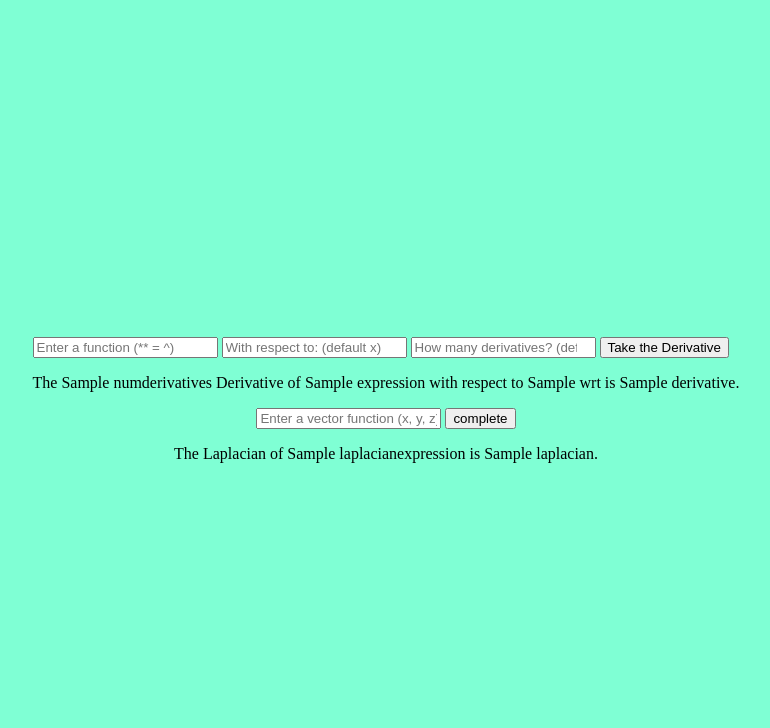
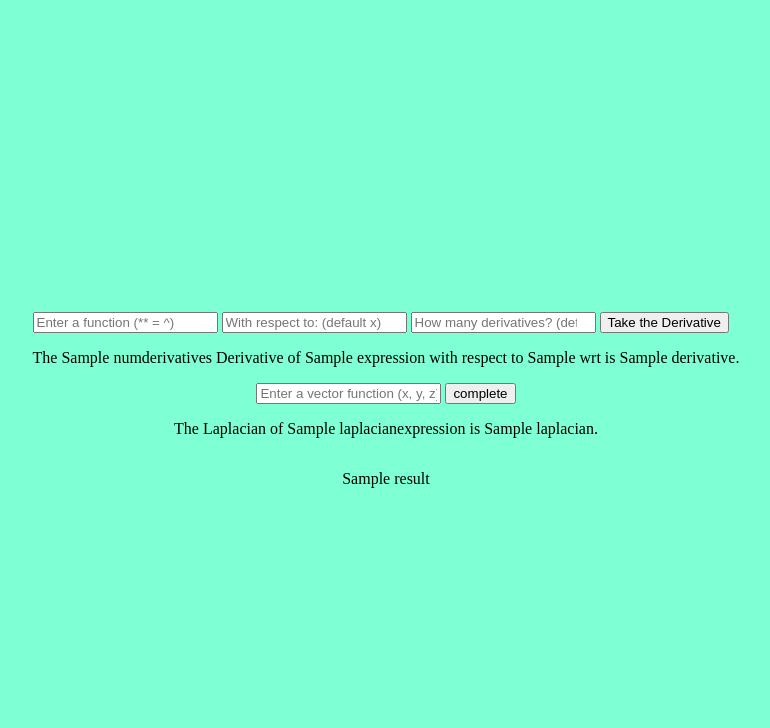
Before and after one commit to muffunfase/Laplacian, a Flask app: template templates/index.html in a window 1280 px wide. Shown: the top 728 px of the page, without its empty margins (262-1032 px from the left). Run offline with Flask 3, Linux system fonts and the light colour scheme; the template is opened without the code that fills it: most values are stand-ins (such as "Sample title", 1, 10 or a date in 2020).

Commit message:
laplacian of scalar field

```diff
--- a/app.py
+++ b/app.py
@@ -11,11 +11,37 @@ with open ('Potentials.csv', newline='', encoding='utf-8-sig') as csv_file:
         values.append(row)
 values = [[float(item) for item in array] for array in values]
 print(values)
+
+data = np.array(values)
+
+#split into columns
+r = data[:, 0]
+v = data[:, 1]
+
+## taking the first derivative wrt r
+deriv = np.gradient(v, r)
+## inside term (r^2 * dV)
+inside = r**2 * deriv
+## second derivative wrt r
+secondderiv = np.gradient(inside, r)
+
+laplcian = 1/r**2 * secondderiv
+
+result = np.column_stack((r, v, laplcian))
+print(result)
+
+#print('r:', r)
+#print('v:', v)
+
+## equation is 1/r^2 * d/dr(r^2 * dv/dr)
+
+
 app = Flask(__name__)
 
 @app.route('/')
 def home():
-    return render_template('index.html')
+    result = result
+    return render_template('index.html', info=result)
 
 @app.route('/derivative', methods=['POST'])
 def derivative():
--- a/templates/index.html
+++ b/templates/index.html
@@ -25,6 +25,8 @@
     {% if laplacian %}
     <p>The Laplacian of {{laplacianexpression}} is {{laplacian}}.</p>
     {% endif %}
+
+    <p>{{result}}</p>
 </div>
 
 </body>
```
